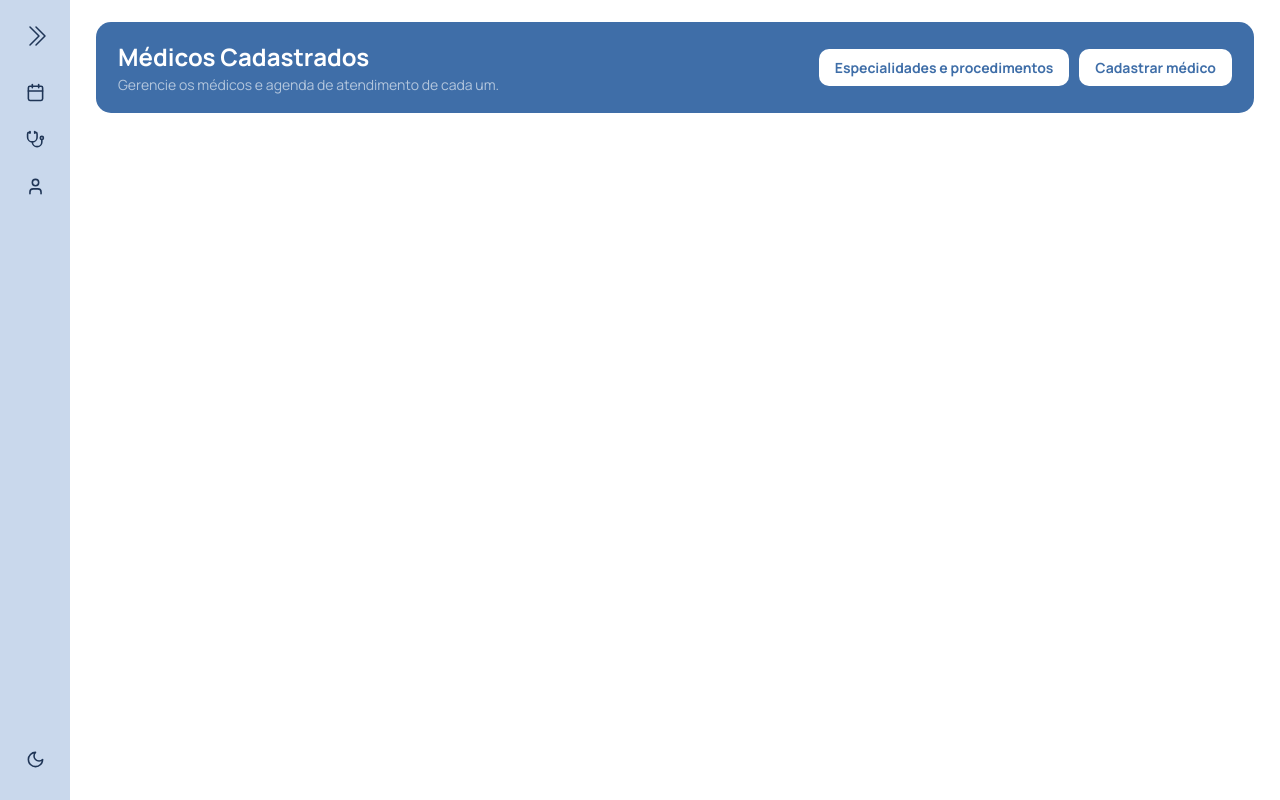
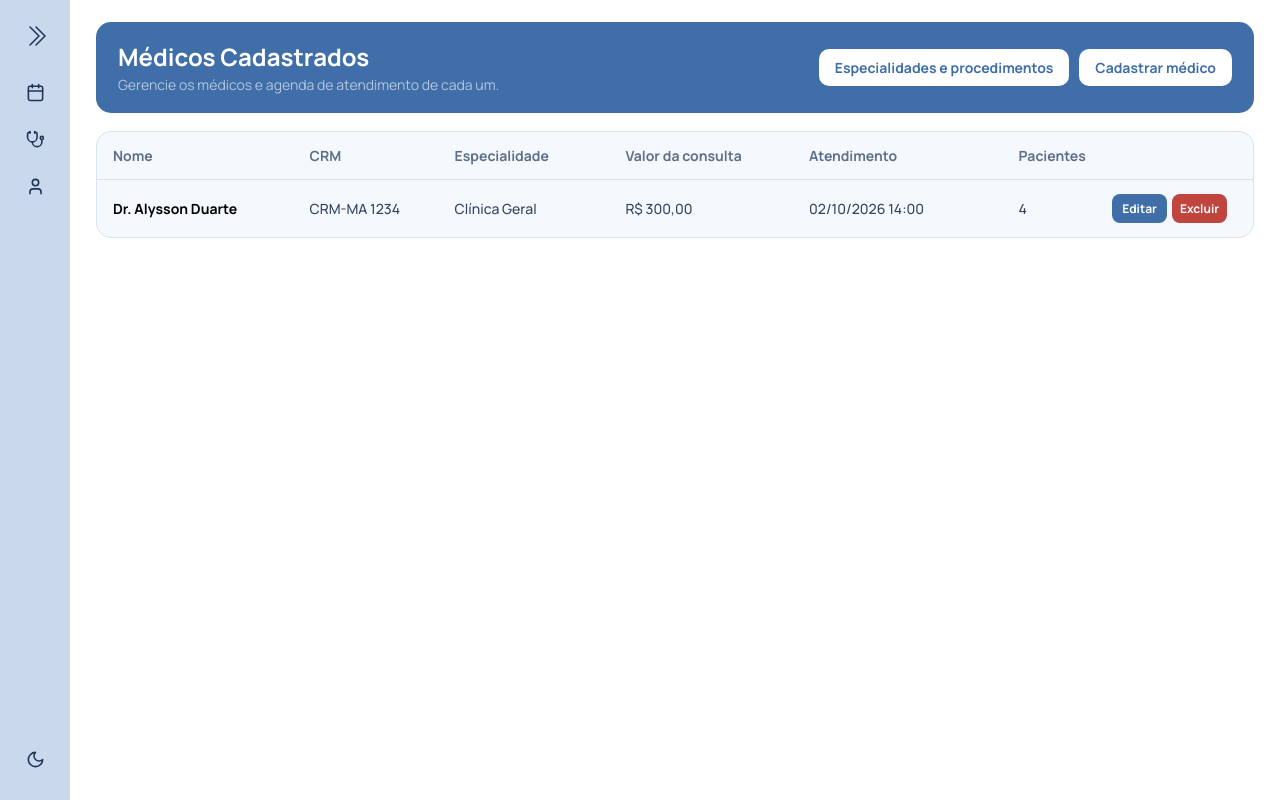
Before and after one commit to sergiohvale5/ClinicFlow, a React (Vite) app in the folder front-end/: page /clinic_flow/medicos_cadastrados in a window 1280 px wide. Built offline with nearby package versions, Linux system fonts and the light colour scheme.

Commit message:
Implementa ajustes na tela de médicos e navegação

```diff
--- a/front-end/src/components/medicos/telaMedicos.tsx
+++ b/front-end/src/components/medicos/telaMedicos.tsx
@@ -2,13 +2,24 @@ import "../../styles/medicos/telaMedicos.css";
 import { Link } from "react-router-dom";
 import { AiOutlineUser } from "react-icons/ai";
 import { IoCalendarClearOutline } from "react-icons/io5";
+import { IoClose } from "react-icons/io5";
 
-function TelaMedicos(){
+interface TelaMedicosProps {
+    onFechar: () => void;
+}
+
+function TelaMedicos({ onFechar }: TelaMedicosProps){
     return(
         <>
             <div className="sobreposicao">
                 <div className="tela_medicos">
-                    <h2 className="titulo_medico">Médicos</h2>
+                    <h2 className="titulo_medico">
+                        Médicos
+
+                        <button className="fechar_popup" onClick={onFechar} aria-label="Fechar pop-up">
+                            <IoClose />
+                        </button>
+                    </h2>
 
                     <div className="cadastroMedicos_medicosCadastrados">
                         <div className="cadastro_medicos">
@@ -17,7 +28,7 @@ function TelaMedicos(){
                             <span>Novo médico e agenda de atendimento</span>
                         </div>
 
-                        <Link to="/clinic_flow/medicos_cadastrados" className="link">
+                        <Link to="/clinic_flow/medicos_cadastrados" className="link" onClick={onFechar}>
                             <div className="medicos_cadastrados">
                                 <h2>Médicos cadastrados</h2>
 
@@ -38,17 +49,21 @@ function TelaMedicos(){
                         <span className="atalhos_titulo">Ir para</span>
 
                         <div className="atalhos_popup_medicos">
+                            <Link to="/clinic_flow/pacientes" className="link_pacientes" onClick={onFechar}>
                                 <button className="atalho_pacientes">
                                     <AiOutlineUser className="icone-atalhos"/>
 
                                     Pacientes
                                 </button>
+                            </Link>
 
+                            <Link to="/clinic_flow/agendamentos" className="link_agenda" onClick={onFechar}>
                                 <button className="atalho_agenda">
                                     <IoCalendarClearOutline className="icone-atalhos" />
 
                                     Agenda
                                 </button>
+                            </Link>
                         </div>
                     </div>
                 </div>
--- a/front-end/src/components/medicos/telaMedicosCadastrados.tsx
+++ b/front-end/src/components/medicos/telaMedicosCadastrados.tsx
@@ -21,6 +21,42 @@ function TelaMedicosCadastrados(){
                         </button>
                     </div>
                 </div>
+
+                <div className="tabela_cadastro_medicos">
+                    <div className="dados_cadastro_medico">
+                        <span>Nome</span>
+
+                        <span>CRM</span>
+
+                        <span>Especialidade</span>
+
+                        <span>Valor da consulta</span>
+
+                        <span>Atendimento</span>
+
+                        <span>Pacientes</span>
+                    </div>
+
+                    <div className="dados_medicos">
+                        <span className="nome_doutor">Dr. Alysson Duarte</span>
+
+                        <span>CRM-MA 1234</span>
+
+                        <span>Clínica Geral</span>
+
+                        <span>R$ 300,00</span>
+
+                        <span>02/10/2026 14:00</span>
+
+                        <span>4</span>
+
+                        <div className="btn_editar_excluir">
+                            <button className="btn_editar">Editar</button>
+
+                            <button className="btn_excluir">Excluir</button>
+                        </div>
+                    </div>
+                </div>
             </div>
         </>
     );
--- a/front-end/src/components/menu/telaMenu.tsx
+++ b/front-end/src/components/menu/telaMenu.tsx
@@ -9,7 +9,11 @@ import { LuSun } from "react-icons/lu";
 import { useState } from "react";
 import { Link } from "react-router-dom";
 
-function TelaMenu(){
+interface TelaMenuProps {
+    onAbrirMedicos: () => void;
+}
+
+function TelaMenu({ onAbrirMedicos }: TelaMenuProps){
     const [efeitoMenu, setEfeitoMenu] = useState<boolean>(false);
     const [modoEscuro, setModoEscuro] = useState<boolean>(false);
 
@@ -47,13 +51,11 @@ function TelaMenu(){
                     </div>
                 </Link>
 
-                <Link to="/clinic_flow/medicos" className="link_menu">
-                    <div className={modoEscuro ? "menu_medicos_noturno" : "menu_medicos"}>
-                        <LuStethoscope className="icon_medico"/>
+                <div className={modoEscuro ? "menu_medicos_noturno" : "menu_medicos"} onClick={onAbrirMedicos}>
+                    <LuStethoscope className="icon_medico" />
 
-                        {!efeitoMenu ? <></> : <span>Médicos</span>}
-                    </div>
-                </Link>
+                    {!efeitoMenu ? <></> : <span>Médicos</span>}
+                </div>
 
                 <Link to="/clinic_flow/pacientes" className="link_menu">
                     <div className={modoEscuro ? "menu_pacientes_noturno" : "menu_pacientes"}>
--- a/front-end/src/layout/layout.tsx
+++ b/front-end/src/layout/layout.tsx
@@ -1,12 +1,20 @@
+import { useState } from "react";
 import TelaMenu from "../components/menu/telaMenu";
+import TelaMedicos from "../components/medicos/telaMedicos";
 import { Outlet } from "react-router-dom";
 
-function Layouts(){
-    return(
+function Layouts() {
+    const [popupMedicos, setPopupMedicos] = useState<boolean>(false);
+
+    return (
         <>
-            <TelaMenu />
+            <TelaMenu onAbrirMedicos={() => setPopupMedicos(true)}/>
 
             <Outlet />
+
+            {popupMedicos && (
+                <TelaMedicos onFechar={() => setPopupMedicos(false)}/>
+            )}
         </>
     );
 }
--- a/front-end/src/pages/appPages.tsx
+++ b/front-end/src/pages/appPages.tsx
@@ -1,7 +1,6 @@
 import { BrowserRouter, Routes, Route } from "react-router-dom";
 import Layouts from "../layout/layout";
 import TelaPacientes from "../components/pacientes/telaPacientes";
-import TelaMedicos from "../components/medicos/telaMedicos";
 import TelaAgendas from "../components/agendas/telaAgendas";
 import TelaMedicosCadastrados from "../components/medicos/telaMedicosCadastrados";
 
@@ -13,7 +12,6 @@ function AppPages(){
                     <Route path="/clinic_flow" element={<Layouts />}>
                         <Route index element={<TelaAgendas />} />
                         <Route path="agendamentos" element={<TelaAgendas />}/>
-                        <Route path="medicos" element={<TelaMedicos />} />
                         <Route path="pacientes" element={<TelaPacientes />}/>
                         <Route path="medicos_cadastrados" element={<TelaMedicosCadastrados />}/>
                     </Route>
--- a/front-end/src/styles/medicos/telaMedicos.css
+++ b/front-end/src/styles/medicos/telaMedicos.css
@@ -4,20 +4,18 @@
     box-sizing: border-box;
 }
 
-.sobreposicao{
+.sobreposicao {
+    position: fixed;
+    inset: 0;
+
     width: 100%;
     height: 100vh;
 
-    position: fixed;
-
     background-color: #060c1a8c;
 
-    padding: 16px;
-
-    z-index: 5;
+    z-index: 9999;
 
     display: flex;
-    flex-direction: row;
     justify-content: center;
     align-items: center;
 }
@@ -47,6 +45,31 @@
     font-size: 18px;
 
     cursor: default;
+
+    display: flex;
+    flex-direction: row;
+    justify-content: space-between;
+    align-items: center;
+}
+
+.fechar_popup{
+    align-self: flex-end;
+
+    border: none;
+
+    background: transparent;
+
+    color: #303d53;
+
+    font-size: 24px;
+
+    cursor: pointer;
+
+    transition: all 0.2s ease;
+}
+
+.fechar_popup:hover{
+    transform: scale(1.03);
 }
 
 .cadastroMedicos_medicosCadastrados{
@@ -178,7 +201,9 @@
 .atalho_pacientes:hover,
 .atalho_agenda:hover{
     cursor: pointer;
+
     border-color: #303d53;
+
     transform: scale(1.02);
 }
 
@@ -192,50 +217,82 @@
 
 hr{
     width: 100%;
+
     margin: 18px 0 18px 0;
+
     border: 1px solid #d9e2ef;
 }
 
 
 .atalhos_container{
     width: 100%;
+
     display: flex;
     flex-direction: column;
 }
 
 .atalhos_titulo{
     margin: 0 0 8px;
+
     color: #5d6f8a;
+
     font-size: 12px;
+    font-weight: bolder;
+
+    cursor: default;
 }
 
 .atalhos_popup_medicos{
     width: 100%;
+
     display: flex;
     flex-wrap: wrap;
+
     gap: 8px;
+
     font-size: 14px;
 }
 
 .atalho_pacientes, .atalho_agenda{
     display: flex;
     align-items: center;
+
     gap: 10px;
-    flex: 1;
-    min-width: 130px;
+
+    width: 100%;
+
     border: 1px solid #d9e2ef;
     border-radius: 10px;
+
     padding: 10px 12px;
+
     cursor: pointer;
+
     font-weight: 700;
+
     border: 1px solid #d9e2ef;
+
     background-color: #f5f8fc;
     color: #303d53;
+
     transition: all 0.2s ease;
 }
 
 .icone-atalhos{
     width: 18px;
     height: 18px;
+
     color: #303d53;
 }
+
+.link_pacientes{
+    text-decoration: none;
+
+    flex: 1;
+}
+
+.link_agenda{
+    text-decoration: none;
+
+    flex: 1;
+}
--- a/front-end/src/styles/medicos/telaMedicosCadastrados.css
+++ b/front-end/src/styles/medicos/telaMedicosCadastrados.css
@@ -33,12 +33,16 @@
 
 .texto_medicos{
     color: #ffffff;
+
+    cursor: default;
 }
 
 .texto_gerenciamento_atendimento{
     font-size: 14px;
 
     color: #b3c6dd;
+
+    cursor: default;
 }
 
 .btn_atalhos{
@@ -99,3 +103,109 @@
 .btn_especialidades_procedimentos:active{
     transform: scale(1);
 }
+
+
+.tabela_cadastro_medicos {
+    width: 100%;
+
+    border: 1px solid #d9e2ef;
+    border-radius: 15px;
+
+    background-color: #f5f8fc;
+
+    overflow-x: auto;
+}
+
+.dados_cadastro_medico,
+.dados_medicos {
+    min-width: 1050px;
+
+    display: grid;
+    grid-template-columns: 1.4fr 1fr 1.2fr 1.3fr 1.5fr 0.6fr 125px;
+    align-items: center;
+
+    gap: 16px;
+
+    padding: 14px 16px;
+
+    box-sizing: border-box;
+
+    cursor: default;
+}
+
+.nome_doutor{
+    color: black;
+
+    font-weight: bolder;
+}
+
+.dados_cadastro_medico {
+    color: #5d6f8a;
+
+    font-size: 14px;
+    font-weight: 700;
+
+    border-bottom: 1px solid #d9e2ef;
+}
+
+.dados_medicos {
+    color: #344563;
+
+    font-size: 14px;
+    font-weight: 500;
+}
+
+.dados_cadastro_medico span,
+.dados_medicos span {
+    min-width: 0;
+}
+
+.btn_editar_excluir {
+    display: flex;
+    align-items: center;
+
+    gap: 5px;
+}
+
+.btn_editar,
+.btn_excluir {
+    width: 55px;
+
+    flex-shrink: 0;
+
+    color: #ffffff;
+
+    font-size: 12px;
+    font-weight: 700;
+
+    padding: 6px 8px;
+
+    border: none;
+    border-radius: 8px;
+
+    cursor: pointer;
+
+    display: flex;
+    justify-content: center;
+    align-items: center;
+
+    transition: all 0.3s ease;
+}
+
+.btn_editar {
+    background-color: #3f6ea8;
+}
+
+.btn_excluir {
+    background-color: #c0453f;
+}
+
+.btn_editar:hover,
+.btn_excluir:hover{
+    transform: scale(1.03);
+}
+
+.btn_editar:active,
+.btn_excluir:active{
+    transform: scale(1);
+}
```
Also changed, not shown: 1 other file (tests, documents, lock files or other folders). Lines whose indentation alone changed are shown as unchanged.
